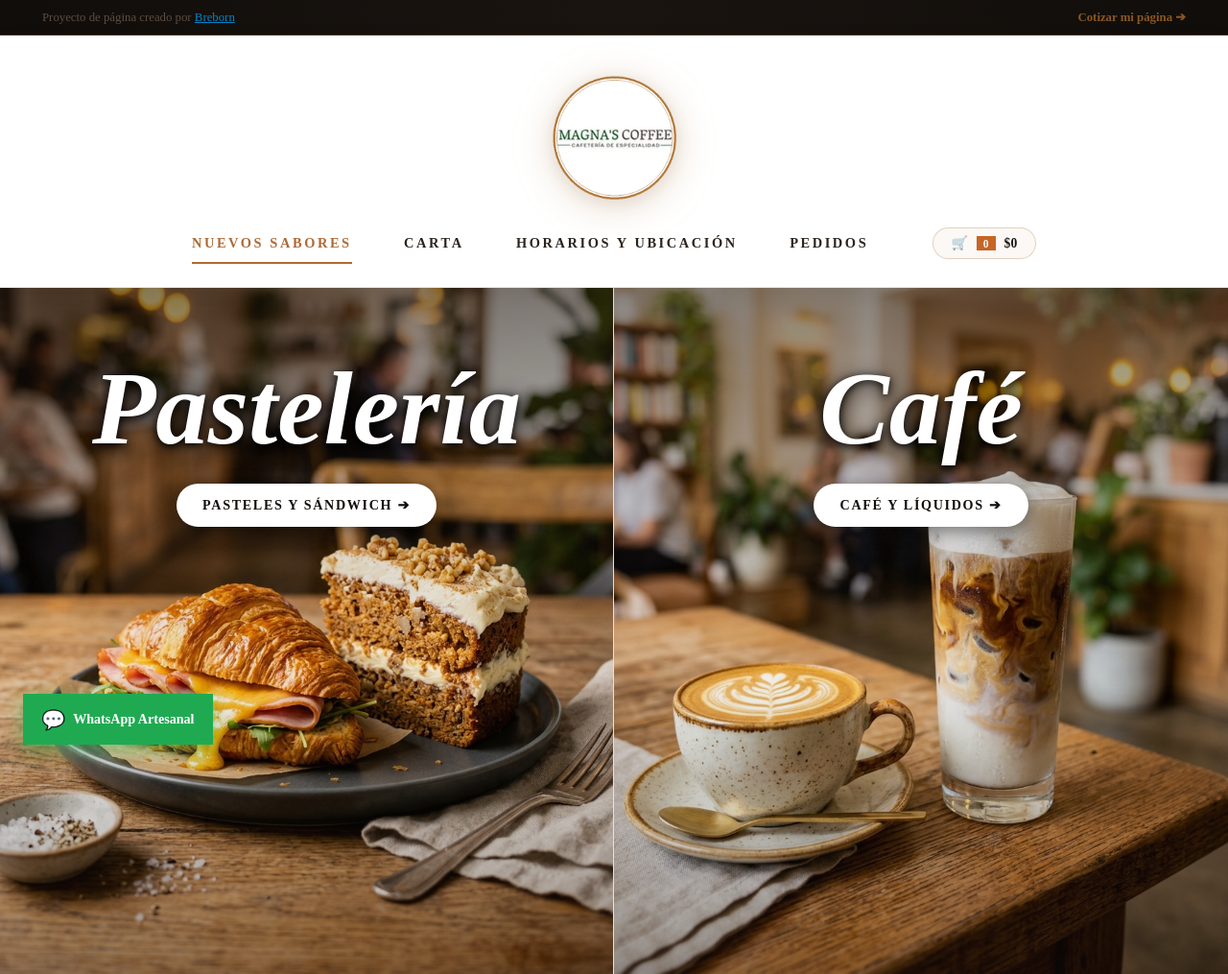
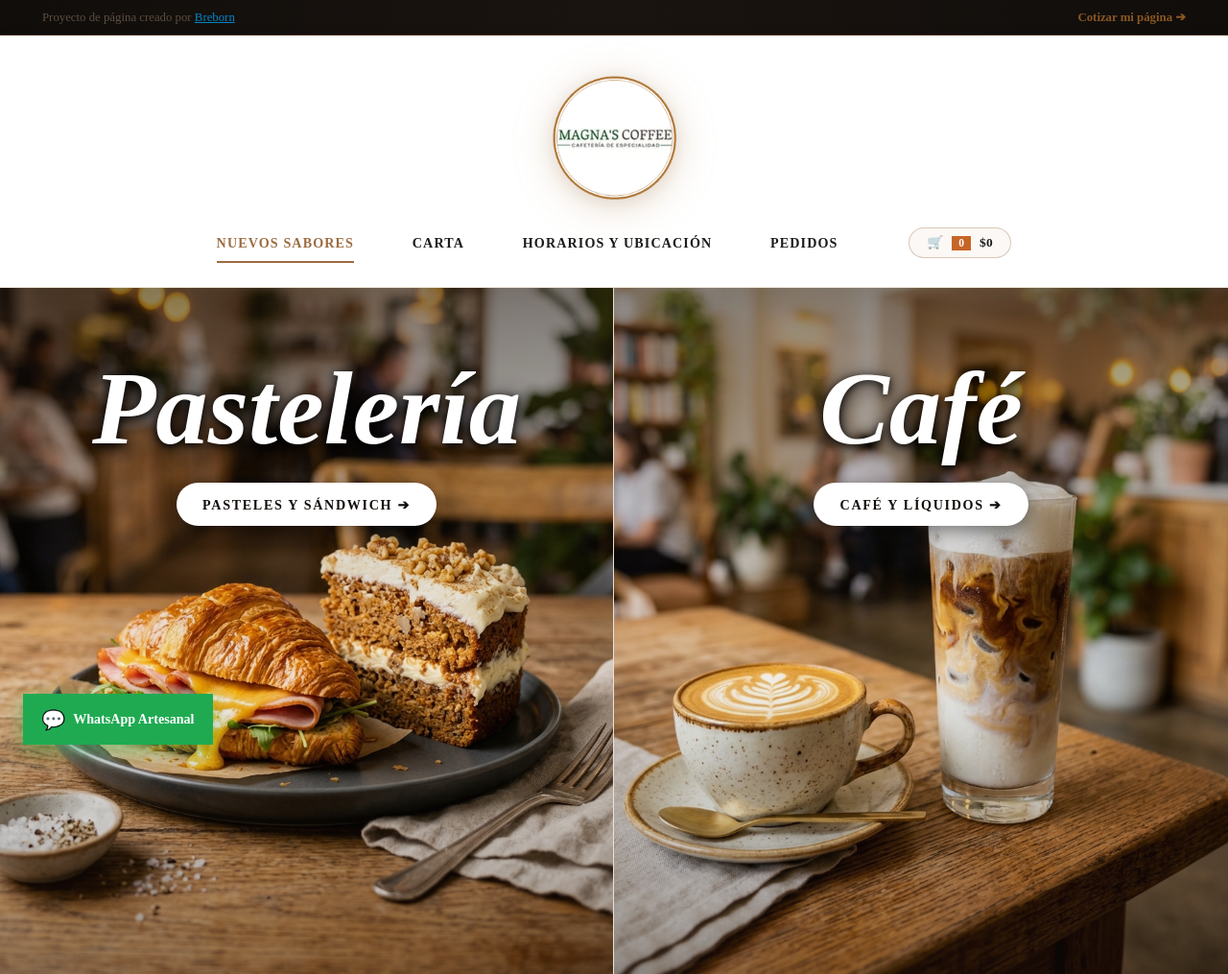
Before and after one commit to Breborn/cafeteria-demo, a plain HTML site: page index.html in a window 1280 px wide. Shown: the top 1015 px of the page at 96% size. Drawn offline with Linux system fonts and the light colour scheme.

Commit message:
feat: apply exact Open Sans typography and caramel active colors from reference

```diff
--- a/index.html
+++ b/index.html
@@ -9,9 +9,9 @@
   <!-- Google Fonts: Space Mono (Imprenta tracked), Caveat (Manuscrita), Cormorant Garamond & Urbanist -->
   <link rel="preconnect" href="https://fonts.googleapis.com">
   <link rel="preconnect" href="https://fonts.gstatic.com" crossorigin>
-  <link href="https://fonts.googleapis.com/css2?family=Caveat:wght@500;600;700&family=Cormorant+Garamond:ital,wght@0,400;0,600;0,700;1,400;1,600;1,700&family=Plus+Jakarta+Sans:wght@300;400;500;600;700;800&family=Space+Mono:ital,wght@0,400;0,700;1,400&family=Montserrat:wght@500;600;700;800&family=Urbanist:wght@400;500;600;700;800;900&display=swap" rel="stylesheet">
+  <link href="https://fonts.googleapis.com/css2?family=Caveat:wght@500;600;700&family=Cormorant+Garamond:ital,wght@0,400;0,600;0,700;1,400;1,600;1,700&family=Plus+Jakarta+Sans:wght@300;400;500;600;700;800&family=Space+Mono:ital,wght@0,400;0,700;1,400&family=Open+Sans:ital,wght@0,400;0,600;0,700;0,800;1,400;1,600;1,700&family=Montserrat:wght@500;600;700;800&family=Urbanist:wght@400;500;600;700;800;900&display=swap" rel="stylesheet">
 
-  <link rel="stylesheet" href="style.css?v=24.0">
+  <link rel="stylesheet" href="style.css?v=25.0">
 </head>
 <body>
 
--- a/style.css
+++ b/style.css
@@ -3301,26 +3301,30 @@ body {
   display: flex;
   align-items: center;
   justify-content: center;
-  gap: 3.4rem;
+  gap: 3.8rem;
   flex-wrap: wrap;
 }
 
 .campus-nav-link {
-  font-family: 'Montserrat', var(--font-sans);
-  font-size: 0.90rem;
-  font-weight: 700;
-  letter-spacing: 0.18em;
-  color: #2c241e !important;
-  text-decoration: none;
-  text-transform: uppercase;
+  font-family: 'Open Sans', var(--font-sans) !important;
+  font-size: 0.88rem !important;
+  font-weight: 600 !important;
+  letter-spacing: 0.08em !important;
+  color: #1b1b1b !important;
+  text-decoration: none !important;
+  text-transform: uppercase !important;
   position: relative;
   padding: 0.35rem 0;
-  transition: color 0.25s ease;
-}
-
-.campus-nav-link.active,
+  transition: all 0.25s ease;
+}
+
+.campus-nav-link.active {
+  font-weight: 700 !important;
+  color: #9c6c41 !important; /* Exact warm caramel gold from The Campus Grind */
+}
+
 .campus-nav-link:hover {
-  color: #af6934 !important; /* Exact warm caramel gold from Campus Grind */
+  color: #9c6c41 !important;
 }
 
 .campus-nav-link::after {
@@ -3330,8 +3334,8 @@ body {
   left: 0;
   width: 0;
   height: 2px;
-  background: #af6934;
-  transition: width 0.28s ease;
+  background: #9c6c41;
+  transition: width 0.25s ease;
 }
 
 .campus-nav-link:hover::after,
@@ -3344,13 +3348,13 @@ body {
   align-items: center;
   gap: 0.55rem;
   background: #fbf8f5 !important;
-  border: 1.5px solid rgba(176, 119, 54, 0.30) !important;
-  color: #1d1510 !important;
+  border: 1.5px solid rgba(156, 108, 65, 0.35) !important;
+  color: #1b1b1b !important;
   padding: 0.45rem 1.15rem !important;
   border-radius: 999px !important;
-  font-family: 'Montserrat', var(--font-sans) !important;
-  font-size: 0.85rem !important;
-  font-weight: 800 !important;
+  font-family: 'Open Sans', var(--font-sans) !important;
+  font-size: 0.84rem !important;
+  font-weight: 700 !important;
   cursor: pointer;
   transition: all 0.25s ease;
   margin-left: 0.8rem;
```
